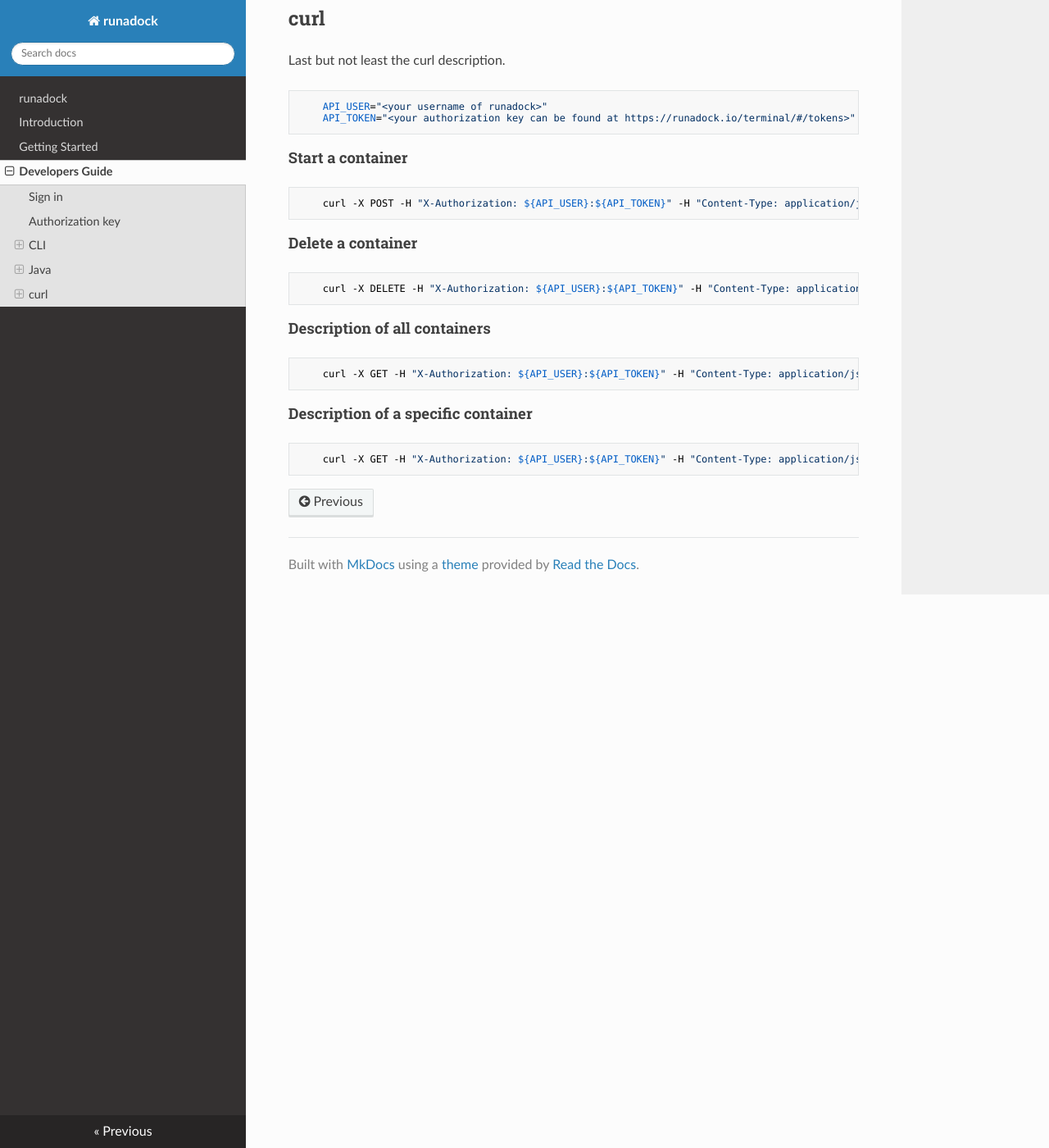
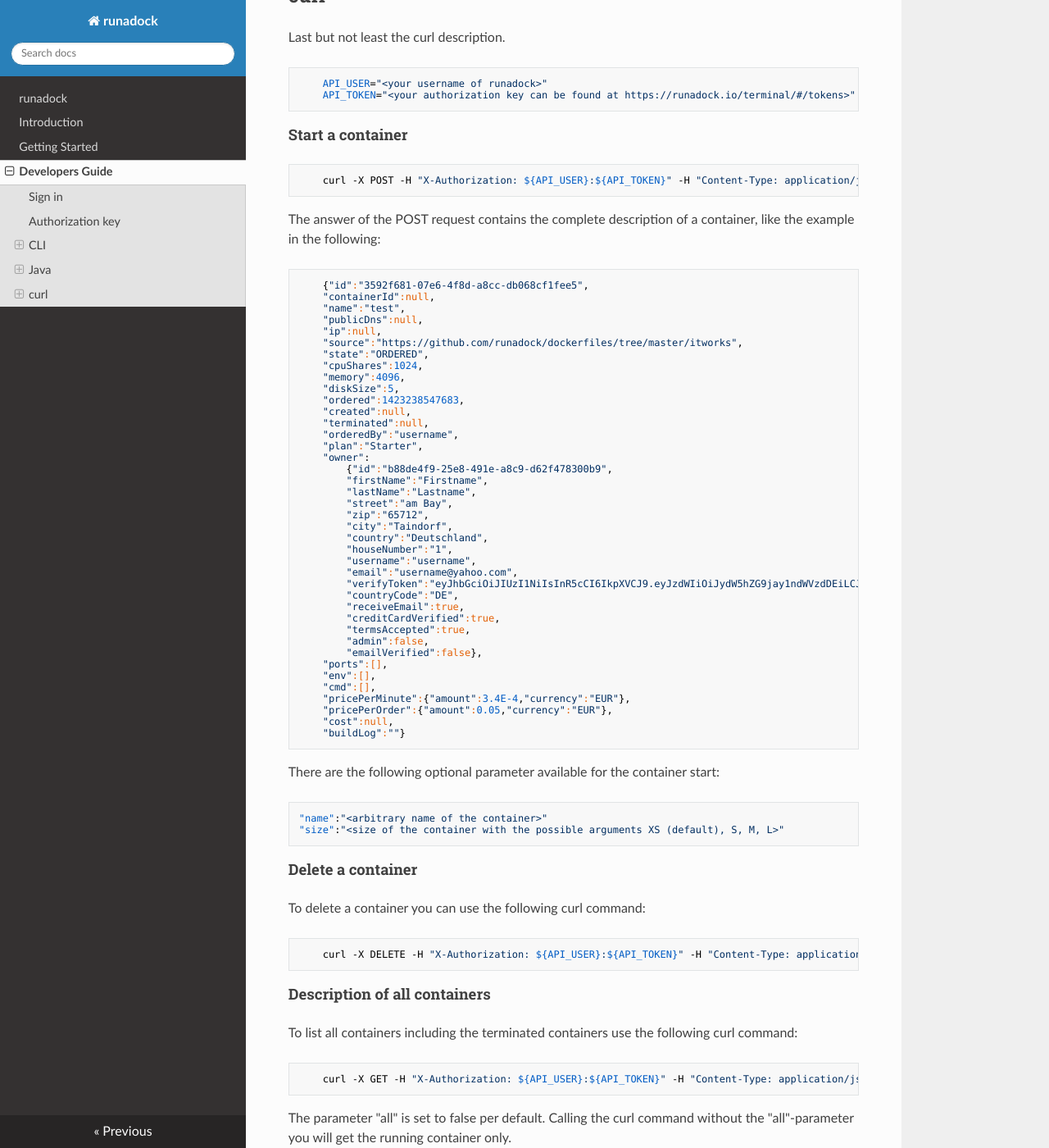
Before and after one commit to runadock/docs, an MkDocs documentation site: the page built from docs/DevelopersGuide.md, in a window 1280 px wide and 1400 px high, scrolled down 6374 px. Shown: the whole window at 82% size. Built offline with MkDocs 1.6.1, drawn with Linux system fonts in a browser that asks for light colours; nearby versions of some CDN libraries; old or Windows-style settings are respelled for this version of MkDocs; some of the changed text lies outside the part shown.

Commit message:
Update DevelopersGuide.md

```diff
--- a/docs/DevelopersGuide.md
+++ b/docs/DevelopersGuide.md
@@ -29,7 +29,7 @@ Next you have to set the environment variables
 
 and
 
-    RUNADOCK_TOKEN=<your authorization key can be found at https://dev.runadock.io/terminal/#/tokens>
+    RUNADOCK_TOKEN=<your authorization key can be found at https://runadock.io/terminal/#/tokens>
 
 #### run
 
@@ -324,7 +322,6 @@ curl
 
 Last but not least the curl description.
 
-
 		API_USER="<your username of runadock>"
 		API_TOKEN="<your authorization key can be found at https://runadock.io/terminal/#/tokens>"
 
@@ -332,14 +329,70 @@ Last but not least the curl description.
 
 		curl -X POST -H "X-Authorization: ${API_USER}:${API_TOKEN}" -H "Content-Type: application/json" -d '{"source":"https://github.com/runadock/dockerfiles/tree/master/itworks"}' https://runadock.io/api/v1/container
 
+The answer of the POST request contains the complete description of a container, like the example in the following:
+
+		{"id":"3592f681-07e6-4f8d-a8cc-db068cf1fee5",
+		"containerId":null,
+		"name":"test",
+		"publicDns":null,
+		"ip":null,
+		"source":"https://github.com/runadock/dockerfiles/tree/master/itworks",
+		"state":"ORDERED",
+		"cpuShares":1024,
+		"memory":4096,
+		"diskSize":5,
+		"ordered":1423238547683,
+		"created":null,
+		"terminated":null,
+		"orderedBy":"username",
+		"plan":"Starter",
+		"owner":
+			{"id":"b88de4f9-25e8-491e-a8c9-d62f478300b9",
+			"firstName":"Firstname",
+			"lastName":"Lastname",
+			"street":"am Bay",
+			"zip":"65712",
+			"city":"Taindorf",
+			"country":"Deutschland",
+			"houseNumber":"1",
+			"username":"username",
+			"email":"username@yahoo.com",
+			"verifyToken":"eyJhbGciOiJIUzI1NiIsInR5cCI6IkpXVCJ9.eyJzdWIiOiJydW5hZG9jay1ndWVzdDEiLCJpYXQiOjE0MTg3MzQwODIzMDZ9.oIrjTVoAcku5dchayL7WN7tZxB2gO1uFE2iWVRawtyM=",
+			"countryCode":"DE",
+			"receiveEmail":true,
+			"creditCardVerified":true,
+			"termsAccepted":true,
+			"admin":false,
+			"emailVerified":false},
+		"ports":[],
+		"env":[],
+		"cmd":[],
+		"pricePerMinute":{"amount":3.4E-4,"currency":"EUR"},
+		"pricePerOrder":{"amount":0.05,"currency":"EUR"},
+		"cost":null,
+		"buildLog":""}
+
+There are the following optional parameter available for the container start:
+
+    "name":"<arbitrary name of the container>"
+    "size":"<size of the container with the possible arguments XS (default), S, M, L>"
+
 #### Delete a container
 
-		curl -X DELETE -H "X-Authorization: ${API_USER}:${API_TOKEN}" -H "Content-Type: application/json" https://runadock.io/api/v1/container/5585a716-0ed0-4d08-9c3f-03b2e440de0e
+To delete a container you can use the following curl command:
+
+		curl -X DELETE -H "X-Authorization: ${API_USER}:${API_TOKEN}" -H "Content-Type: application/json" https://runadock.io/api/v1/container/<ID of the container to be deleted>
 
 #### Description of all containers
 
+To list all containers including the terminated containers use the following curl command:
+
 		curl -X GET -H "X-Authorization: ${API_USER}:${API_TOKEN}" -H "Content-Type: application/json" https://runadock.io/api/v1/container?all=true
+
+The parameter "all" is set to false per default. Calling the curl command without  the "all"-parameter you will get the running container only.
 
 #### Description of a specific container
 
-		curl -X GET -H "X-Authorization: ${API_USER}:${API_TOKEN}" -H "Content-Type: application/json" https://runadock.io/api/v1/container/<runadockID of the container>
+In case you need the information for one specific container, just append the ID of the container to the URL:
+
+		curl -X GET -H "X-Authorization: ${API_USER}:${API_TOKEN}" -H "Content-Type: application/json" https://runadock.io/api/v1/container/<ID of the container>
```
Also changed, not shown: other parts of docs/DevelopersGuide.md (+0 -2 lines).
